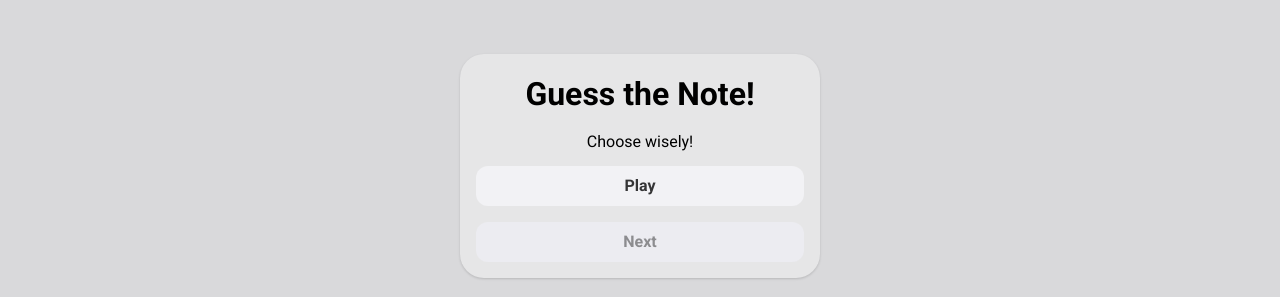
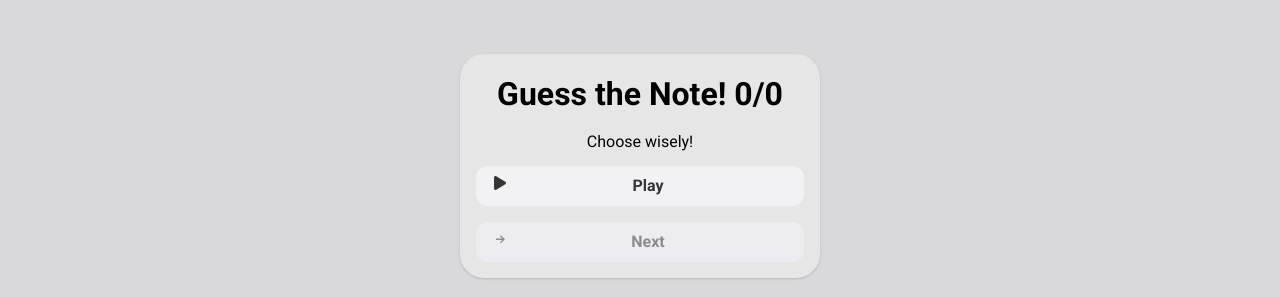
Before and after one commit to andrewgul/piano-trainer, a React (Vite) app: page /guess-note in a window 1280 px wide. Shown: the part 222-519 px from the top of the page. Built offline with nearby package versions, Linux system fonts and the light colour scheme; a web font is replaced by a local one.

Commit message:
feat: add counter

```diff
--- a/src/components/Button/Button.tsx
+++ b/src/components/Button/Button.tsx
@@ -15,6 +15,9 @@ type Props = {
   HTMLButtonElement
 > & { selected?: boolean };
 
+/**
+ * @todo fix icons alignment
+ */
 export const Button = ({
   selected,
   children,
--- a/src/pages/GuessNote/InProgress/InProgress.tsx
+++ b/src/pages/GuessNote/InProgress/InProgress.tsx
@@ -6,6 +6,8 @@ import { FormContainer } from '@components/FormContainer';
 import { Button } from '@components/Button/Button';
 import { Note } from '@config/music';
 import { If } from '@components/If';
+import { FaPlay } from 'react-icons/fa6';
+import { GrFormNextLink } from 'react-icons/gr';
 
 import s from './InProgress.module.scss';
 
@@ -15,15 +17,31 @@ export const InProgress = (): React.ReactElement => {
   const { play, playingNote } = usePlayNote();
   const [currentNote, setCurrentNote] = React.useState(getRandomNote());
   const [currentGuess, setCurrentGuess] = React.useState<Note | null>(null);
+  const [result, setResult] = React.useState<{ total: number; right: number }>({
+    total: 0,
+    right: 0,
+  });
 
   const next = React.useCallback(() => {
+    setResult(({ total, right }) => ({
+      total: total + 1,
+      right: currentNote === currentGuess ? right + 1 : right,
+    }));
+
     setCurrentGuess(null);
     setCurrentNote(getRandomNote());
-  }, []);
+  }, [currentNote, currentGuess]);
 
-  const guess = React.useCallback((note: Note) => {
-    setCurrentGuess(note);
-  }, []);
+  const guess = React.useCallback(
+    (note: Note) => {
+      if (currentGuess) {
+        return;
+      }
+
+      setCurrentGuess(note);
+    },
+    [currentGuess],
+  );
 
   const handlePlay = React.useCallback(() => {
     play(currentNote);
@@ -31,7 +49,7 @@ export const InProgress = (): React.ReactElement => {
 
   return (
     <CenteredLayout direction="vertical" spacing="xxl">
-      <FormContainer title="Guess the Note!">
+      <FormContainer title={`Guess the Note! ${result.right}/${result.total}`}>
         <div>
           <If condition={currentGuess === currentNote}>
             You're right! It's <span className={s.right}>{currentNote}</span>
@@ -42,14 +60,24 @@ export const InProgress = (): React.ReactElement => {
           </If>
           <If condition={!currentGuess}>Choose wisely!</If>
         </div>
-        <Button stretched disabled={Boolean(currentGuess)} onClick={handlePlay}>
+        <Button
+          stretched
+          before={<FaPlay />}
+          disabled={Boolean(currentGuess)}
+          onClick={handlePlay}
+        >
           Play
         </Button>
-        <Button stretched disabled={!currentGuess} onClick={next}>
+        <Button
+          stretched
+          before={<GrFormNextLink />}
+          disabled={!currentGuess}
+          onClick={next}
+        >
           Next
         </Button>
       </FormContainer>
-      <Piano playingNote={playingNote} onPlayNote={guess} />
+      <Piano octaves={1} playingNote={playingNote} onPlayNote={guess} />
     </CenteredLayout>
   );
 };
```
